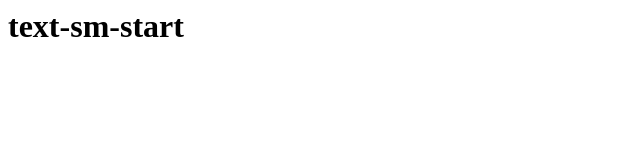
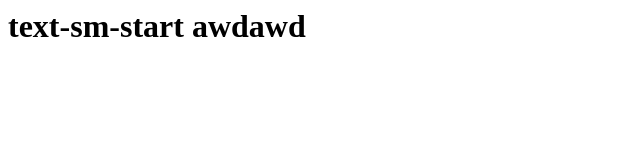
Before and after one commit to hamed670/aasc212, a plain HTML site: page index.html in a window 1280 px wide. Shown: the whole page, without its empty margins (0-640 px from the left). Drawn offline with Linux system fonts and the light colour scheme.

Commit message:
Update index.html

```diff
--- a/index.html
+++ b/index.html
@@ -1,3 +1,3 @@
 <h1>
-    text-sm-start
+    text-sm-start awdawd
 </h1>
```
